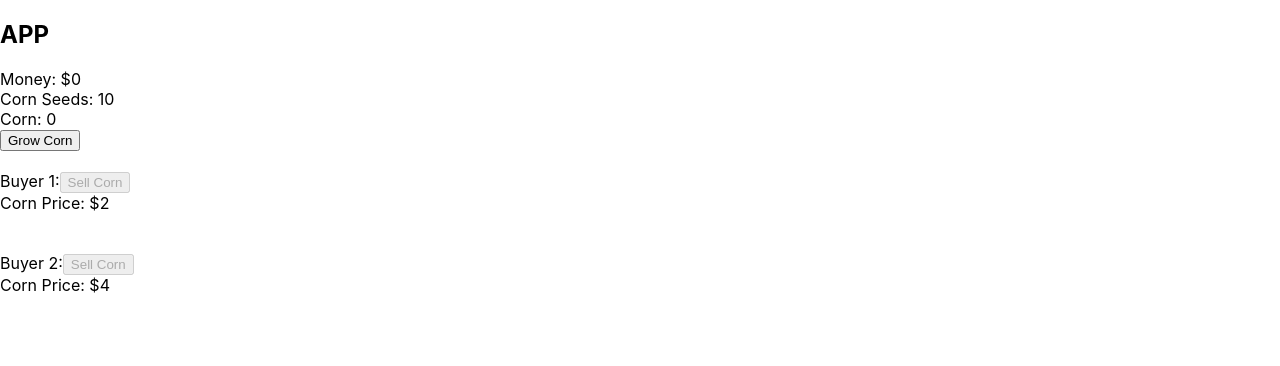
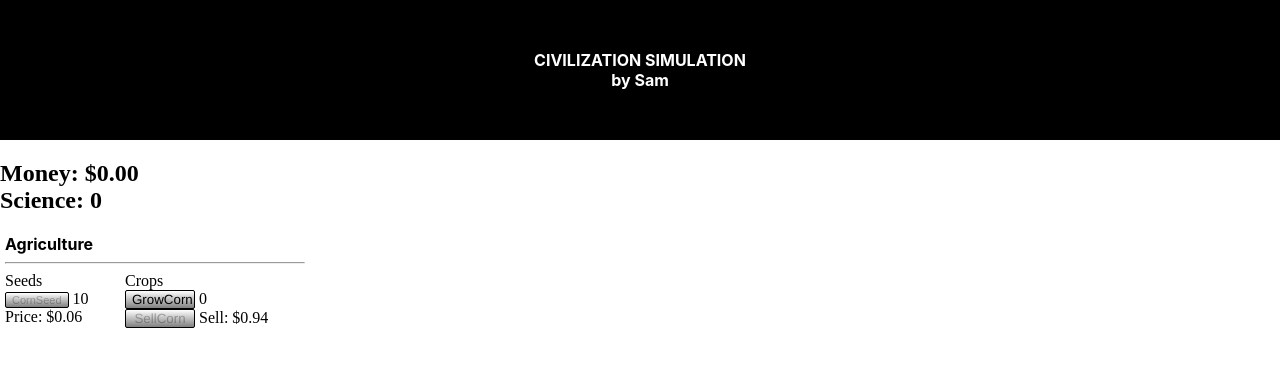
Before and after one commit to samuellhong/hong-civ, a React (Create React App) app in the folder civ-app/: page / in a window 1280 px wide. Shown: the top 366 px of the page. Built offline with nearby package versions, Linux system fonts and the light colour scheme.

Commit message:
Version 1.0.0.0 Finished Agriculture

```diff
--- a/civ-app/src/App.css
+++ b/civ-app/src/App.css
@@ -1,5 +1,63 @@
 .App {
   text-align: center;
+}
+
+.header{
+  padding :50px 0;
+  text-align: center;
+  background: black;
+}
+
+#leftColumn{
+  margin-left: 5px;
+  width: 300px;
+}
+
+.agricultureClass{
+  font-Family: 'Times New Roman';
+  font-weight: 400;
+  height: 200px;
+  width: 300px;
+}
+
+#SeedsColumn{
+  width:40%;
+  height:200px;
+  margin-right:150px;
+}
+
+#CropsColumn{
+  width:60%;
+  height:200px;
+  margin-left:120px;
+  margin-top:-200px;
+}
+
+.growCornBtn{
+  border: 1px solid black;
+  border-radius: 2px;
+  font-family: helvetica, serif;
+  background: -webkit-linear-gradient(top, white, gray);
+  background-color: rgb(191, 191, 191);
+  width:70px;
+}
+
+.sellCornBtn1{
+  border: 1px solid black;
+  border-radius: 2px;
+  font-family: helvetica, serif;
+  background: -webkit-linear-gradient(top, white, gray);
+  background-color: rgb(191, 191, 191);
+  width:70px;
+}
+
+.buyCornSeedBtn{
+  border: 1px solid black;
+  border-radius: 2px;
+  font-variant-numeric: tabular-nums;
+  background: -webkit-linear-gradient(top, white, gray);
+  background-color: rgb(191, 191, 191);
+  font-size: 11px;
 }
 
 .App-logo {
--- a/civ-app/src/App.js
+++ b/civ-app/src/App.js
@@ -1,55 +1,226 @@
 import './App.css';
 import React from 'react';
-import {Crops} from './contents/Crops.js'
-import { Buyer } from './contents/Buyer';
-import { Player } from './contents/Player';
+import Header from './components/Header';
 
 class App extends React.Component{
 
-  player = new Player();
-  crops = new Crops();
-  buyer1 = new Buyer();
-  buyer2 = new Buyer();
-  money = 0;
+  constructor(props){
+    super(props);
+    this.state= {
+      money: 0,
+      science: 0,
+      cornSeedsCount: 10,
+      wheatSeedsCount: 0,
+      melonSeedsCount: 0,
+      cornCount: 0,
+      wheatCount: 0,
+      melonCount: 0,
+      cornFarmers: 0,
+      wheatFarmers: 0,
+      melonFarmers: 0,
+      cornGrowChance: 0.7,
+      wheatGrowChance: 0.5,
+      melonGrowChance: 0.3,
+      cornSell: (Math.random()*2+0.01),         //0.01->2
+      cornSeedPrice: (Math.random()*0.5+0.01),  //0.01->0.5
+      wheatSell: (Math.random()*5+5),           //5->10
+      wheatSeedPrice: (Math.random()*4+2),      //2->5
+      melonSell: (Math.random()*10+20),         //20->30
+      melonSeedPrice: (Math.random()*8+7),      //7->15
+      stage: 0,
+    }
+
+  }
+  componentDidMount(){
+    if(JSON.parse(localStorage.getItem("money"))){
+      this.loadAll();
+    }
+
+    setInterval(() => this.setState({cornSell: (Math.random()*2+0.01)}),10000);
+    setInterval(() => this.setState({cornSeedPrice: (Math.random()*0.5+0.01)}),(Math.random()*3+7)*1000);
+    setInterval(() => this.setState({wheatSell: (Math.random()*5+5)}),(Math.random()*3+7)*1000);
+    setInterval(() => this.setState({wheatSeedPrice: (Math.random()*3+2)}),(Math.random()*3+7)*1000);
+    setInterval(() => this.setState({melonSell: (Math.random()*10+20)}),(Math.random()*3+7)*1000);
+    setInterval(() => this.setState({mellonSeedPrice: (Math.random()*8+7)}),(Math.random()*3+7)*1000);
+    setInterval(() => this.setState({science: this.state.science+1}),(Math.random()*3+7)*1000);
+  }
+  loadAll(){
+    this.setState({money:JSON.parse(localStorage.getItem("money"))});
+    this.setState({stage:JSON.parse(localStorage.getItem("stage"))});
+    this.setState({cornSeedsCount:JSON.parse(localStorage.getItem("cornSeedsCount"))});
+    this.setState({cornCount:JSON.parse(localStorage.getItem("cornCount"))});
+    this.setState({wheatSeedsCount:JSON.parse(localStorage.getItem("wheatSeedsCount"))});
+    this.setState({wheatCount:JSON.parse(localStorage.getItem("wheatCount"))});
+    this.setState({melonSeedsCount:JSON.parse(localStorage.getItem("melonSeedsCount"))});
+    this.setState({melonCount:JSON.parse(localStorage.getItem("melonCount"))});
+  }
+  updateAll(){
+    localStorage.setItem("money",JSON.stringify(this.state.money));
+    localStorage.setItem("stage",JSON.stringify(this.state.stage));
+    localStorage.setItem("cornSeedsCount",JSON.stringify(this.state.cornSeedsCount));
+    localStorage.setItem("cornCount",JSON.stringify(this.state.cornCount));
+    localStorage.setItem("wheatSeedsCount",JSON.stringify(this.state.wheatSeedsCount));
+    localStorage.setItem("wheatCount",JSON.stringify(this.state.wheatCount));
+    localStorage.setItem("melonSeedsCount",JSON.stringify(this.state.melonSeedsCount));
+    localStorage.setItem("melonCount",JSON.stringify(this.state.melonCount));
+    localStorage.setItem("cornGrowChance",JSON.stringify(this.state.cornGrowChance));
+    localStorage.setItem("cornSell",JSON.stringify(this.state.cornSell));
+    this.forceUpdate();
+  }
+  improveScience(value){
+    this.setState({science:this.state.science + value})
+  }
+  ///////////////////////////////////////////////////////////////////
+  GrowCorn=()=>{
+    if(Math.random() < this.state.cornGrowChance){
+      this.setState({cornCount:this.state.cornCount + 1})
+    }
+    this.setState({cornSeedsCount:this.state.cornSeedsCount -1}, function(){this.updateAll();})
+    return
+  }
+  SellCorn=()=>{
+    this.setState({money:this.state.money + this.state.cornSell}, function(){this.updateAll();})
+    if(this.state.money >=20 && this.state.stage < 2){
+      this.setState({stage:1})
+    }
+    if(this.state.money >=200){
+      this.setState({stage:2})
+    }
+    this.setState({cornCount:this.state.cornCount - 1}, function(){this.updateAll();})
+    //this.updateAll();
+    return
+  }
+  BuyCornSeed = () =>{
+    this.setState({money:this.state.money - this.state.cornSeedPrice})
+    this.setState({cornSeedsCount:this.state.cornSeedsCount +1}, function(){this.updateAll();})
+  }
+  ///////////////////////////////////////////////////////////////////
+  GrowWheat=()=>{
+    if(Math.random() < this.state.wheatGrowChance){
+      this.setState({wheatCount:this.state.wheatCount + 1})
+    }
+    this.setState({wheatSeedsCount:this.state.wheatSeedsCount - 1}, function(){this.updateAll();})
+    return
+  }
+  SellWheat=()=>{
+    this.setState({money:this.state.money + this.state.wheatSell}, function(){this.updateAll();})
+    if(this.state.money >=200){
+      this.setState({stage:2})
+    }
+    this.setState({wheatCount:this.state.wheatCount - 1}, function(){this.updateAll();})
+    return
+  }
+  BuyWheatSeed = () =>{
+    this.setState({money:this.state.money - this.state.wheatSeedPrice})
+    this.setState({wheatSeedsCount:this.state.wheatSeedsCount +1}, function(){this.updateAll();})
+  }
+  ///////////////////////////////////////////////////////////////////
+  GrowMelon=()=>{
+    if(Math.random() < this.state.melonGrowChance){
+      this.setState({melonCount:this.state.melonCount + 1})
+    }
+    this.setState({melonSeedsCount:this.state.melonSeedsCount -1}, function(){this.updateAll();})
+    return
+  }
+  SellMelon=()=>{
+    this.setState({money:this.state.money + this.state.melonSell})
+    this.setState({melonCount:this.state.melonCount - 1}, function(){this.updateAll();})
+    return
+  }
+  BuyMelonSeed = () =>{
+    this.setState({money:this.state.money - this.state.melonSeedPrice})
+    this.setState({melonSeedsCount:this.state.melonSeedsCount +1}, function(){this.updateAll();})
+  }
+  ///////////////////////////////////////////////////////////////////
   render(){
     return (
       <>
-        <h2>APP</h2>
-        <div>Money: ${this.money}</div>
-        <div>Corn Seeds: {this.player.getNumberCornSeeds()}</div>
-        <div>Corn: {this.crops.cornValue}</div>
-        <button onClick = {this.GrowCorn} disabled = {this.player.getNumberCornSeeds()<=0}>Grow Corn</button>
-        <br />
-        <br />
-        <span>Buyer 1:</span>
-        <button onClick = {event => this.SellCorn(event, this.buyer1)} disabled = {this.crops.cornValue<=0}>Sell Corn</button>
-        <div>Corn Price: ${this.buyer1.getCornValue()}</div>
-        <br />
-        <br />
-        <span>Buyer 2:</span>
-        <button onClick = {event => this.SellCorn(event, this.buyer2)} disabled = {this.crops.cornValue<=0}>Sell Corn</button>
-        <div>Corn Price: ${this.buyer2.getCornValue()}</div>
+        <Header/>
+        <div id = "MoneyTitle">
+          <h2 style = {{fontSize: '1.5rem',fontWeight:'bold', fontFamily:'Times New Roman'}}>
+            Money: $
+            <span>{this.state.money.toFixed(2)}</span>
+            <br/>
+            Science:
+            <span> {this.state.science}</span>
+          </h2>
+        </div>
+        <div id = "leftColumn">
+            <b>Agriculture</b>
+            <hr align = "left"/>
+          <div className = "agricultureClass">
+            <div id="SeedsColumn">
+              Seeds
+              <br/>
+              <button className="buyCornSeedBtn" onClick={() => this.BuyCornSeed()} disabled = {this.state.money<this.state.cornSeedPrice}>CornSeed</button>
+              <span> {this.state.cornSeedsCount}</span>
+              <br/>
+              Price: $
+              <span>{this.state.cornSeedPrice.toFixed(2)}</span>
+              {
+                (this.state.stage > 0) &&
+                <>
+                  <br/>
+                  <button className="buyCornSeedBtn" onClick={() => this.BuyWheatSeed()} disabled = {this.state.money<this.state.wheatSeedPrice}>WheatSeed</button>
+                  <span> {this.state.wheatSeedsCount}</span>
+                  <br/>
+                  Price: $
+                  <span>{this.state.wheatSeedPrice.toFixed(2)}</span>
+                </>
+              }
+              {
+                (this.state.stage > 1) &&
+                <>
+                  <br/>
+                  <button className="buyCornSeedBtn" onClick={() => this.BuyMelonSeed()} disabled = {this.state.money<this.state.melonSeedPrice}>MelonSeed</button>
+                  <span> {this.state.melonSeedsCount}</span>
+                  <br/>
+                  Price: $
+                  <span>{this.state.melonSeedPrice.toFixed(2)}</span>
+                </>
+              }
+            </div>
+            <div id="CropsColumn">
+              Crops
+              <br/>
+              <button className="growCornBtn" onClick={()=>this.GrowCorn()} disabled = {this.state.cornSeedsCount<=0}>GrowCorn</button>
+              <span> {this.state.cornCount}</span>
+              <br/>
+              <button className="sellCornBtn1" onClick={() => this.SellCorn()} disabled = {this.state.cornCount<=0}>SellCorn</button>
+              <span> </span>
+              Sell: $
+              <span>{this.state.cornSell.toFixed(2)}</span>
+              {
+                (this.state.stage > 0) &&
+                <>
+                  <button className="growCornBtn" onClick={()=>this.GrowWheat()} disabled = {this.state.wheatSeedsCount<=0}>GrowWheat</button>
+                  <span> {this.state.wheatCount}</span>
+                  <br/>
+                  <button className="sellCornBtn1" onClick={() => this.SellWheat()} disabled = {this.state.wheatCount<=0}>SellWheat</button>
+                  <span> </span>
+                  Sell: $
+                  <span>{this.state.wheatSell.toFixed(2)}</span>
+                </>
+              }
+              {
+                (this.state.stage > 1) &&
+                <>
+                  <button className="growCornBtn" onClick={()=>this.GrowMelon()} disabled = {this.state.melonSeedsCount<=0}>GrowMelon</button>
+                  <span> {this.state.melonCount}</span>
+                  <br/>
+                  <button className="sellCornBtn1" onClick={() => this.SellMelon()} disabled = {this.state.melonCount<=0}>SellMelon</button>
+                  <span> </span>
+                  Sell: $
+                  <span>{this.state.melonSell.toFixed(2)}</span>
+                </>
+              }
+
+            </div>
+          </div>
+        </div>
       </>
-    )
-  }
+    );
 
-  GrowCorn = () => {
-
-    this.crops.growCorn();
-    this.player.plantCornSeed();
-    this.forceUpdate();
-  }
-
-  SellCorn = (event, buyer) => {
-    if (this.crops.cornValue <= 0){
-      document.getElementById("Button").disabled = true;
-    }
-    this.crops.sellCorn();
-    this.money += buyer.getCornValue();
-    this.forceUpdate();
   }
 }
-
-
-
 export default App;
--- /dev/null
+++ b/civ-app/src/components/Header.js
@@ -0,0 +1,7 @@
+import React from 'react';
+
+export default function Header(){
+    return(
+        <div className = "header" style = {{fontSize: '1rem',fontWeight:'bold', color:'white'}}>CIVILIZATION SIMULATION<br></br>by Sam</div>
+    );
+}
--- a/civ-app/src/contents/Buyer.js
+++ /dev/null
@@ -1,12 +0,0 @@
-export class Buyer{
-    constructor(){
-        this.value = [];
-        this.generateCornValue();
-    }
-    generateCornValue(){
-        this.value.push(Math.floor(Math.random()*5));
-    }
-    getCornValue(){
-        return this.value[0]
-    }
-}
--- a/civ-app/src/contents/Crops.js
+++ /dev/null
@@ -1,12 +0,0 @@
-export class Crops{
-    constructor(){
-        this.cornValue = 0;
-    }
-    growCorn(){
-        this.cornValue += 1;
-    }
-    sellCorn(){
-        this.cornValue -= 1;
-    }
-
-}
--- a/civ-app/src/contents/Player.js
+++ /dev/null
@@ -1,12 +0,0 @@
-export class Player{
-    constructor(){
-        this.seeds = [10];
-    }
-    getNumberCornSeeds(){
-        return this.seeds[0]
-    }
-    plantCornSeed(){
-        this.seeds[0] -= 1;
-    }
-
-}
--- a/civ-app/src/index.js
+++ b/civ-app/src/index.js
@@ -6,9 +6,9 @@ import reportWebVitals from './reportWebVitals';
 
 const root = ReactDOM.createRoot(document.getElementById('root'));
 root.render(
-  <React.StrictMode>
+  <>
     <App />
-  </React.StrictMode>
+  </>
 );
 
 // If you want to start measuring performance in your app, pass a function
```
